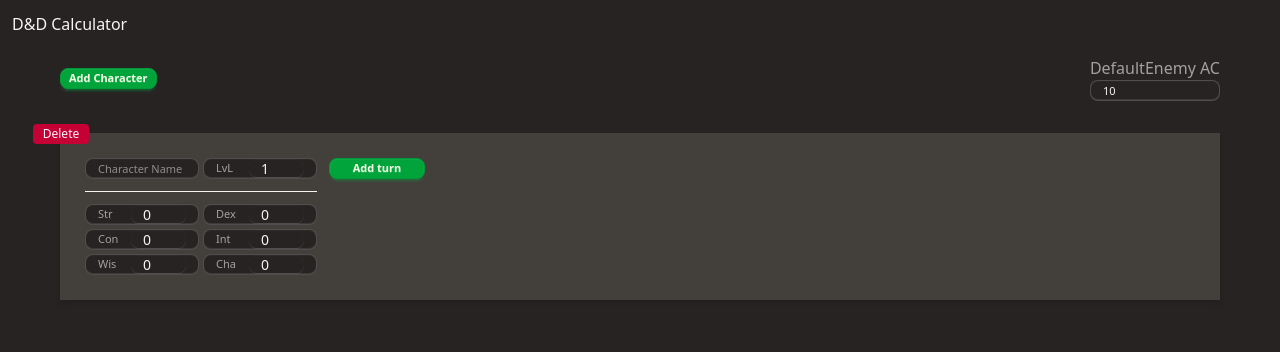
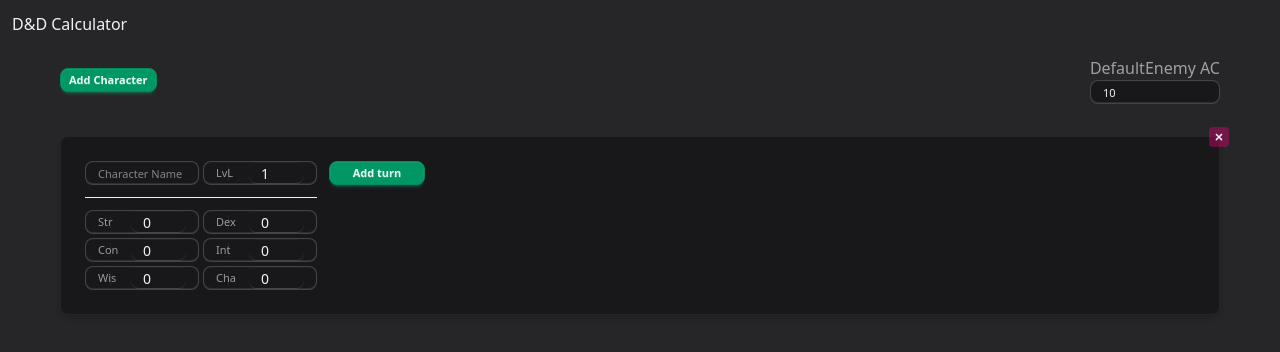
Before and after one commit to julianmenav/dnd-calculator, a React (Vite) app in the folder new-version/: page / in a window 1280 px wide. Both pictures are taken after a click on the button "Add Character". Shown: the top 352 px of the page. Built offline with nearby package versions, Linux system fonts and the light colour scheme.

Commit message:
feat: attack ui

```diff
--- a/new-version/src/App.css
+++ b/new-version/src/App.css
@@ -2,35 +2,35 @@
 @plugin 'daisyui';
 
 @plugin "daisyui/theme" {
-  name: 'fluffyblush';
+  name: 'evilpie';
   default: true;
   prefersdark: true;
   color-scheme: 'dark';
-  --color-base-100: oklch(26% 0.007 34.298);
-  --color-base-200: oklch(37% 0.01 67.558);
-  --color-base-300: oklch(44% 0.011 73.639);
-  --color-base-content: oklch(97% 0.001 106.424);
-  --color-primary: oklch(76% 0.177 163.223);
-  --color-primary-content: oklch(26% 0.065 152.934);
-  --color-secondary: oklch(70% 0.01 56.259);
-  --color-secondary-content: oklch(20% 0 0);
-  --color-accent: oklch(78% 0.115 274.713);
-  --color-accent-content: oklch(29% 0.149 302.717);
-  --color-neutral: oklch(21% 0.006 56.043);
-  --color-neutral-content: oklch(98% 0.001 106.423);
-  --color-info: oklch(58% 0.158 241.966);
-  --color-info-content: oklch(97% 0.013 236.62);
-  --color-success: oklch(62% 0.194 149.214);
-  --color-success-content: oklch(98% 0.031 120.757);
-  --color-warning: oklch(68% 0.162 75.834);
-  --color-warning-content: oklch(98% 0.026 102.212);
-  --color-error: oklch(51% 0.222 16.935);
+  --color-base-100: oklch(21% 0.006 285.885);
+  --color-base-200: oklch(27% 0.006 286.033);
+  --color-base-300: oklch(37% 0.013 285.805);
+  --color-base-content: oklch(96% 0.001 286.375);
+  --color-primary: oklch(66% 0.179 58.318);
+  --color-primary-content: oklch(97% 0.021 166.113);
+  --color-secondary: oklch(58% 0.158 241.966);
+  --color-secondary-content: oklch(97% 0.013 236.62);
+  --color-accent: oklch(51% 0.262 276.966);
+  --color-accent-content: oklch(96% 0.018 272.314);
+  --color-neutral: oklch(27% 0.006 286.033);
+  --color-neutral-content: oklch(98% 0 0);
+  --color-info: oklch(60% 0.126 221.723);
+  --color-info-content: oklch(98% 0.019 200.873);
+  --color-success: oklch(59% 0.145 163.225);
+  --color-success-content: oklch(97% 0.021 166.113);
+  --color-warning: oklch(64% 0.222 41.116);
+  --color-warning-content: oklch(98% 0.016 73.684);
+  --color-error: oklch(59% 0.249 0.584);
   --color-error-content: oklch(97% 0.014 343.198);
-  --radius-selector: 0.5rem;
+  --radius-selector: 0.25rem;
   --radius-field: 0.5rem;
-  --radius-box: 0rem;
-  --size-selector: 0.21875rem;
-  --size-field: 0.21875rem;
+  --radius-box: 0.5rem;
+  --size-selector: 0.25rem;
+  --size-field: 0.25rem;
   --border: 1px;
   --depth: 1;
   --noise: 0;
--- a/new-version/src/App.tsx
+++ b/new-version/src/App.tsx
@@ -4,7 +4,7 @@ import Scenario from './components/Scenario'
 function App() {
   return (
     <>
-      <div className="box-border p-3">
+      <div className="bg-base-200 box-border h-screen p-3">
         <h1>D&D Calculator</h1>
         <Scenario />
       </div>
--- a/new-version/src/components/Character.tsx
+++ b/new-version/src/components/Character.tsx
@@ -2,6 +2,8 @@ import { CharacterProvider } from '../context/CharacterContext'
 import type { Character } from '../models'
 import { useScenarioStore } from '../store/scenarioStore'
 import TurnComponent from './Turn'
+import { ABILITIES } from '../models'
+import X from '../icons/X'
 
 export default function CharacterComponent({
   character,
@@ -14,12 +16,12 @@ export default function CharacterComponent({
 
   return (
     <CharacterProvider value={character}>
-      <div className="card card-border bg-base-200 indicator w-full shadow-md">
+      <div className="card card-border bg-base-100 indicator w-full shadow-md">
         <button
-          className="indicator-item indicator-start bg-error text-error-content flex w-14 cursor-pointer items-center justify-center rounded-sm px-1 py-0.5 text-xs"
+          className="indicator-item bg-error/40 text-error-content flex h-5 w-5 cursor-pointer items-center justify-center rounded-sm p-1 text-xs"
           onClick={() => removeCharacter(character.id)}
         >
-          Delete
+          <X />
         </button>
         <div className="card-body flex flex-row justify-between gap-3">
           <div className="flex w-58 flex-col gap-1">
@@ -48,102 +50,24 @@ export default function CharacterComponent({
             </div>
             <hr className="my-2" />
             <div className="grid grid-cols-2 gap-1">
-              <label className="input input-xs">
-                <span className="label w-1/4">Str</span>
+              {ABILITIES.map((ability) => (
+                <label key={ability} className="input input-xs">
+                  <span className="label w-1/4">{ability.slice(0, 3)}</span>
                   <input
                     className="input w-3/4"
                     type="text"
-                  value={character.abilities.Strength}
+                    value={character.abilities[ability]}
                     onChange={(e) =>
                       updateCharacter(character.id, {
                         abilities: {
                           ...character.abilities,
-                        Strength: Number(e.target.value),
+                          [ability]: Number(e.target.value),
                         },
                       })
                     }
                   />
                 </label>
-              <label className="input input-xs">
-                <span className="label w-1/4">Dex</span>
-                <input
-                  className="input w-3/4"
-                  type="text"
-                  value={character.abilities.Dexterity}
-                  onChange={(e) =>
-                    updateCharacter(character.id, {
-                      abilities: {
-                        ...character.abilities,
-                        Dexterity: Number(e.target.value),
-                      },
-                    })
-                  }
-                />
-              </label>
-              <label className="input input-xs">
-                <span className="label w-1/4">Con</span>
-                <input
-                  className="input w-3/4"
-                  type="text"
-                  value={character.abilities.Constitution}
-                  onChange={(e) =>
-                    updateCharacter(character.id, {
-                      abilities: {
-                        ...character.abilities,
-                        Constitution: Number(e.target.value),
-                      },
-                    })
-                  }
-                />
-              </label>
-              <label className="input input-xs">
-                <span className="label w-1/4">Int</span>
-                <input
-                  className="input w-3/4"
-                  type="text"
-                  value={character.abilities.Intelligence}
-                  onChange={(e) =>
-                    updateCharacter(character.id, {
-                      abilities: {
-                        ...character.abilities,
-                        Intelligence: Number(e.target.value),
-                      },
-                    })
-                  }
-                />
-              </label>
-              <label className="input input-xs">
-                <span className="label w-1/4">Wis</span>
-                <input
-                  className="input w-3/4"
-                  type="text"
-                  value={character.abilities.Wisdom}
-                  onChange={(e) =>
-                    updateCharacter(character.id, {
-                      abilities: {
-                        ...character.abilities,
-                        Wisdom: Number(e.target.value),
-                      },
-                    })
-                  }
-                />
-              </label>
-              <label className="input input-xs">
-                <span className="label w-1/4">Cha</span>
-                <input
-                  className="input w-3/4"
-                  type="text"
-                  value={character.abilities.Charisma}
-                  onChange={(e) =>
-                    updateCharacter(character.id, {
-                      abilities: {
-                        ...character.abilities,
-                        Charisma: Number(e.target.value),
-                      },
-                    })
-                  }
-                />
-              </label>
+              ))}
             </div>
           </div>
           <div className="flex flex-grow flex-col">
--- a/new-version/src/components/DiceChooser.tsx
+++ b/new-version/src/components/DiceChooser.tsx
@@ -29,6 +29,7 @@ export default function DiceChooser() {
                 key={dice}
                 className="btn btn-xs btn-primary m-1"
                 onClick={() => {
+                  if (dices.length > 10) return
                   setDices((prev) => {
                     const newDices = [...prev, dice]
                     return newDices
@@ -52,10 +53,7 @@ export default function DiceChooser() {
           <div>
             {dices.map((dice, index) => {
               return (
-                <span
-                  key={index}
-                  className="badge badge-secondary badge-xs m-1"
-                >
+                <span key={index} className="badge bg-base-300 badge-xs m-1">
                   d{dice}
                 </span>
               )
--- /dev/null
+++ b/new-version/src/icons/X.tsx
@@ -0,0 +1,22 @@
+export default function X() {
+  return (
+    <>
+      <svg
+        className="h-4 w-4"
+        fill="currentColor"
+        viewBox="0 0 32 32"
+        xmlns="http://www.w3.org/2000/svg"
+      >
+        <g id="SVGRepo_bgCarrier" stroke-width="0"></g>
+        <g
+          id="SVGRepo_tracerCarrier"
+          stroke-linecap="round"
+          stroke-linejoin="round"
+        ></g>
+        <g id="SVGRepo_iconCarrier">
+          <path d="M18.8,16l5.5-5.5c0.8-0.8,0.8-2,0-2.8l0,0C24,7.3,23.5,7,23,7c-0.5,0-1,0.2-1.4,0.6L16,13.2l-5.5-5.5 c-0.8-0.8-2.1-0.8-2.8,0C7.3,8,7,8.5,7,9.1s0.2,1,0.6,1.4l5.5,5.5l-5.5,5.5C7.3,21.9,7,22.4,7,23c0,0.5,0.2,1,0.6,1.4 C8,24.8,8.5,25,9,25c0.5,0,1-0.2,1.4-0.6l5.5-5.5l5.5,5.5c0.8,0.8,2.1,0.8,2.8,0c0.8-0.8,0.8-2.1,0-2.8L18.8,16z"></path>{' '}
+        </g>
+      </svg>
+    </>
+  )
+}
--- a/new-version/src/models.ts
+++ b/new-version/src/models.ts
@@ -8,6 +8,17 @@ export type AbilityType =
   | 'Intelligence'
   | 'Wisdom'
   | 'Charisma'
+export const ABILITIES: AbilityType[] = [
+  'Strength',
+  'Dexterity',
+  'Constitution',
+  'Intelligence',
+  'Wisdom',
+  'Charisma',
+]
+
+export type Feat = 'Heavy Weap.' | 'Advantage' | 'Crit' | 'Precision'
+export const FEATS: Feat[] = ['Heavy Weap.', 'Advantage', 'Crit', 'Precision']
 
 export type Attack = {
   id: string
```
Also changed, not shown: new-version/src/components/Attack.tsx (+79 -6 lines), new-version/src/components/Turn.tsx (+5 -19 lines). Lines whose indentation alone changed are shown as unchanged.
